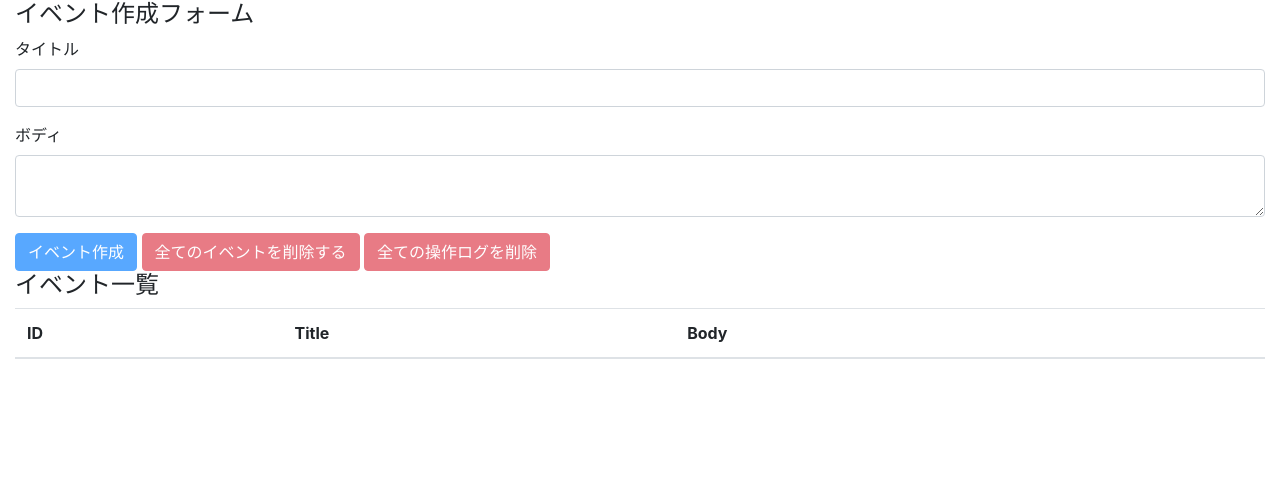
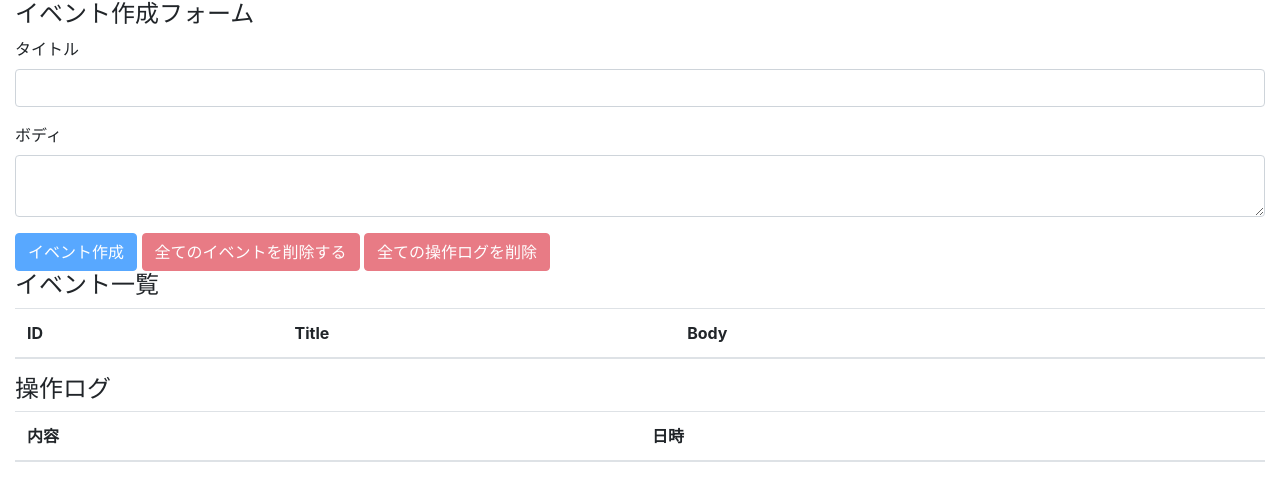
Before and after one commit to rattsl/hooks-redux, a React (Create React App) app: page / in a window 1280 px wide. Shown: the top 500 px of the page. Built offline with nearby package versions, Linux system fonts and the light colour scheme.

Commit message:
imlement operationLogs

```diff
--- a/src/components/App.js
+++ b/src/components/App.js
@@ -3,6 +3,7 @@
 import reducer from '../reducers';
 import EventForm from './EventForm';
 import Events from './Events';
+import OperationLogs from './OperationLogs';
 import AppContext from '../contexts/AppContext';
 const App = () => {
   const initialState = {
@@ -16,6 +17,7 @@
       <div className="container-fluid">
         <EventForm />
         <Events />
+        <OperationLogs />
       </div>
     </AppContext.Provider>
   );
--- /dev/null
+++ b/src/components/OperationLog.js
@@ -0,0 +1,14 @@
+import React from 'react';
+
+const OperationLog = ({ operationLog }) => {
+  return (
+    <>
+      <tr>
+        <td>{operationLog.description}</td>
+        <td>{operationLog.operatedAt}</td>
+      </tr>
+    </>
+  );
+};
+
+export default OperationLog;
--- /dev/null
+++ b/src/components/OperationLogs.js
@@ -0,0 +1,27 @@
+import React, { useContext } from 'react';
+import AppContext from '../contexts/AppContext';
+import OperationLog from './OperationLog';
+
+const OperationLogs = () => {
+  const { state } = useContext(AppContext);
+  return (
+    <>
+      <h4>操作ログ</h4>
+      <table className="table table-hover">
+        <thead>
+          <tr>
+            <th>内容</th>
+            <th>日時</th>
+          </tr>
+        </thead>
+        <tbody>
+          {state.operationLogs.map((operationLog, index) => (
+            <OperationLog key={index} operationLog={operationLog} />
+          ))}
+        </tbody>
+      </table>
+    </>
+  );
+};
+
+export default OperationLogs;
```
